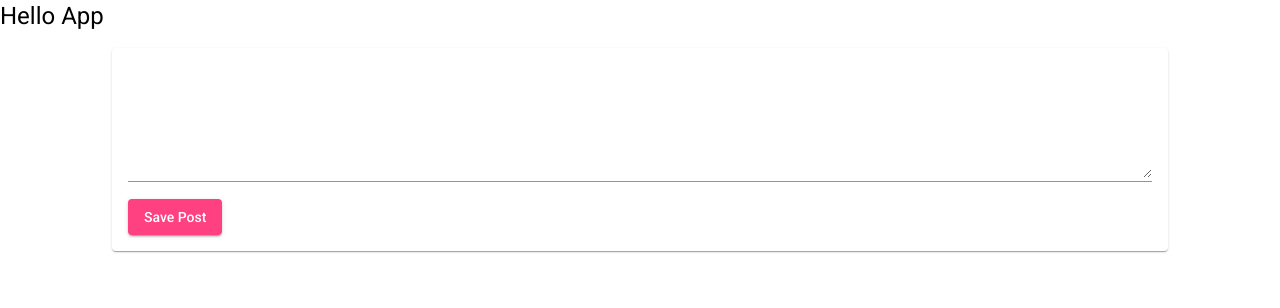
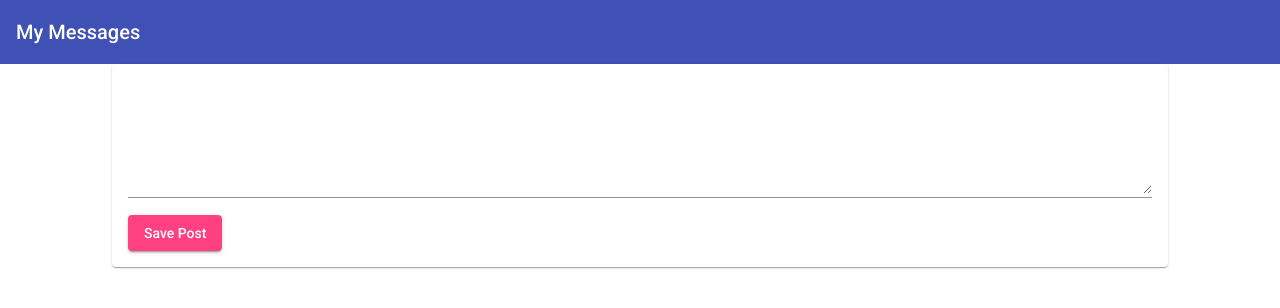
Before and after one commit to rishabhgist/mean-app-demo, an Angular app: page / in a window 1280 px wide. Shown: the top 308 px of the page. Built offline with nearby package versions, Linux system fonts and the light colour scheme.

Commit message:
added app header component to the app root component

```diff
--- a/src/app/app.component.html
+++ b/src/app/app.component.html
@@ -1,2 +1,2 @@
-<h1>Hello App</h1>
+<app-header></app-header>
 <app-post-create></app-post-create>
--- a/src/app/header/header.component.html
+++ b/src/app/header/header.component.html
@@ -1 +1 @@
-<p>header works!</p>
+<mat-toolbar color="primary">My Messages</mat-toolbar>
```
Also changed, not shown: src/app/app.module.ts (+5 -2 lines).
